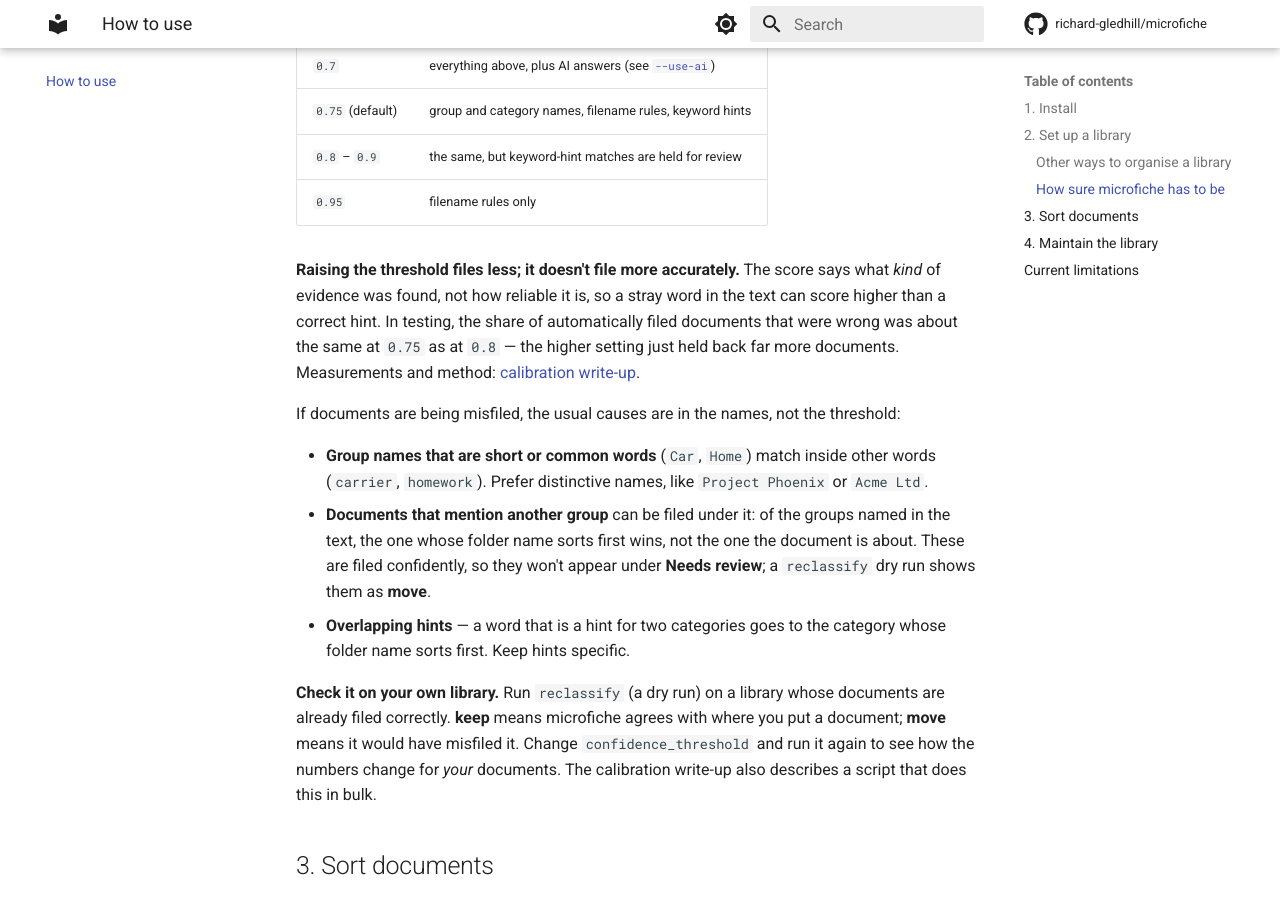
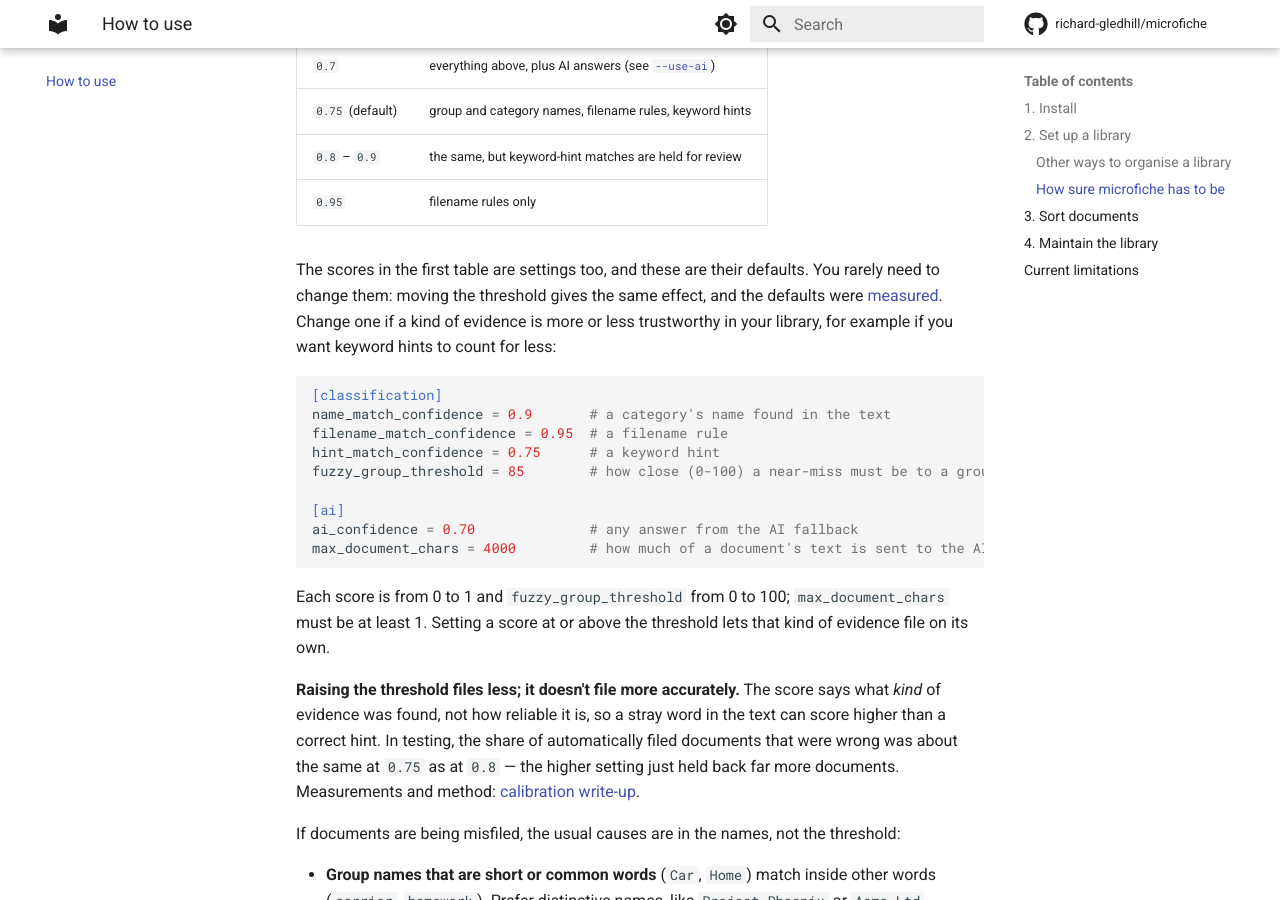
Before and after one commit to richard-gledhill/microfiche, an MkDocs documentation site: the page built from docs/how-to-use.md, in a window 1280 px wide and 900 px high, scrolled down 4234 px. Built offline with MkDocs 1.6.1 and Material for MkDocs 9.7.7, drawn with Linux system fonts in a browser that asks for light colours; comment, search, counter and statistics services are not loaded.

Commit message:
docs: document the classification and ai settings
Add the signal strengths, fuzzy_group_threshold, ai_confidence and
max_document_chars to the how-to-use confidence section, the README config
table, the template config and its README, with their defaults and ranges.

Co-Authored-By: Claude Sonnet 5.5 <noreply@anthropic.com>

````diff
--- a/docs/how-to-use.md
+++ b/docs/how-to-use.md
@@ -214,6 +214,27 @@ confidence_threshold = 0.75
 | `0.8` – `0.9` | the same, but keyword-hint matches are held for review |
 | `0.95` | filename rules only |
 
+The scores in the first table are settings too, and these are their defaults. You rarely need to
+change them: moving the threshold gives the same effect, and the defaults were
+[measured](https://github.com/richard-gledhill/microfiche/blob/main/docs/development/calibration.md).
+Change one if a kind of evidence is more or less trustworthy in your library, for example if you
+want keyword hints to count for less:
+
+```toml
+[classification]
+name_match_confidence = 0.9       # a category's name found in the text
+filename_match_confidence = 0.95  # a filename rule
+hint_match_confidence = 0.75      # a keyword hint
+fuzzy_group_threshold = 85        # how close (0-100) a near-miss must be to a group's name
+
+[ai]
+ai_confidence = 0.70              # any answer from the AI fallback
+max_document_chars = 4000         # how much of a document's text is sent to the AI
+```
+
+Each score is from 0 to 1 and `fuzzy_group_threshold` from 0 to 100; `max_document_chars` must be at
+least 1. Setting a score at or above the threshold lets that kind of evidence file on its own.
+
 **Raising the threshold files less; it doesn't file more accurately.** The score says what *kind* of
 evidence was found, not how reliable it is, so a stray word in the text can score higher than a
 correct hint. In testing, the share of automatically filed documents that were wrong was about the
````
Also changed, not shown: README.md (+2 -1 lines), microfiche/README.md (+2 -0 lines), 1 other file.
